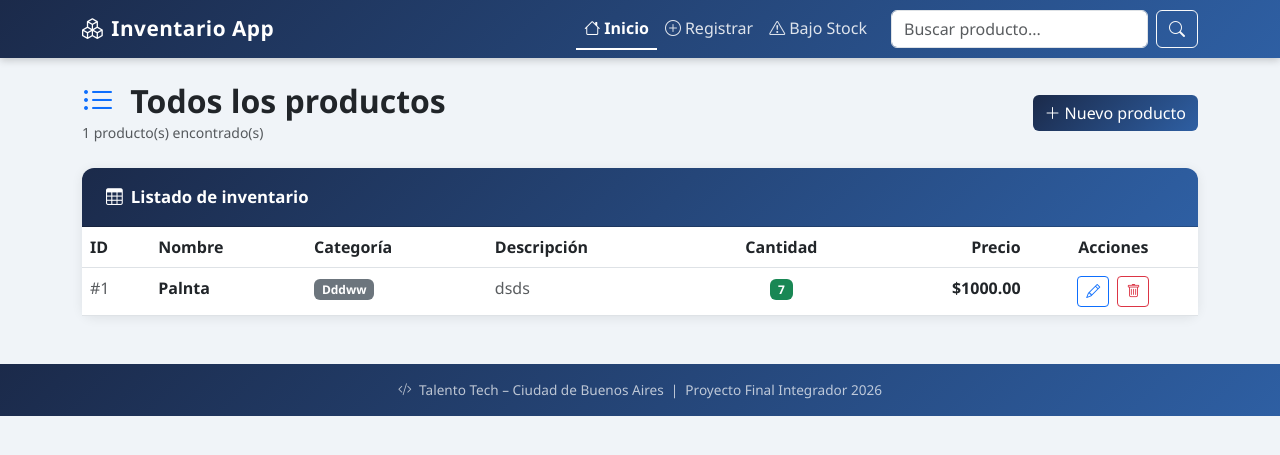
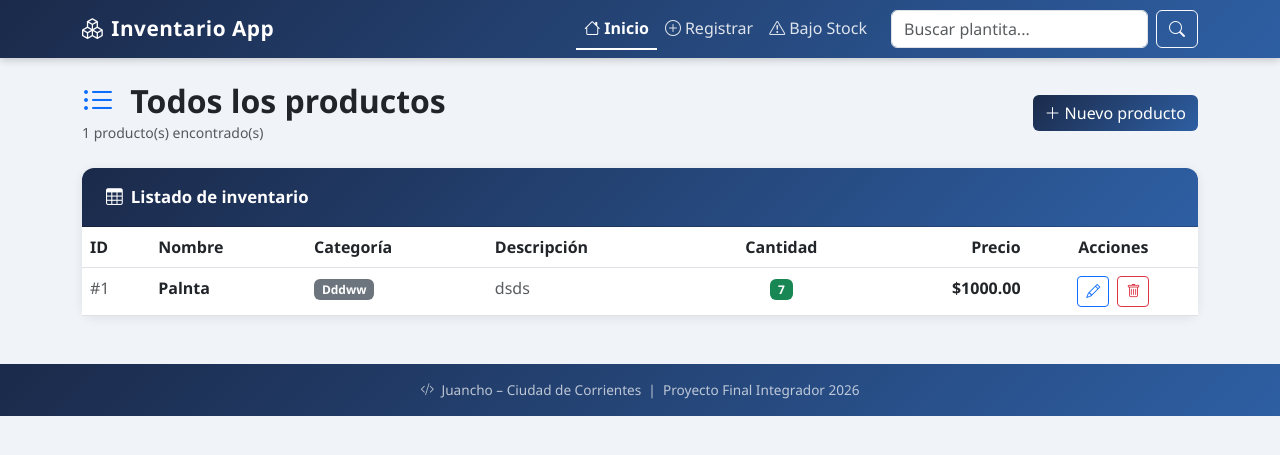
Before and after one commit to Claudioluxt/Gesti-n_Stock, a Flask app: page / in a window 1280 px wide. Shown: the top 455 px of the page. Run offline with Flask 3, Linux system fonts and the light colour scheme; data comes from the database, SQL or seed files in the repository.

Commit message:
Actualizar base.html

```diff
--- a/templates/base.html
+++ b/templates/base.html
@@ -3,7 +3,7 @@
 <head>
     <meta charset="UTF-8">
     <meta name="viewport" content="width=device-width, initial-scale=1.0">
-    <title>{% block titulo %}Gestión de Inventario{% endblock %}</title>
+    <title>{% block titulo %}Gestión de Inventarios de Vivero{% endblock %}</title>
 
     <!-- Bootstrap 5 CSS desde CDN -->
     <link href="https://cdn.jsdelivr.net/npm/bootstrap@5.3.0/dist/css/bootstrap.min.css" rel="stylesheet">
@@ -105,7 +105,7 @@
                 <!-- Buscador en navbar -->
                 <form class="d-flex ms-3" action="/buscar" method="GET">
                     <input class="form-control me-2" type="search" name="q"
-                           placeholder="Buscar producto..." style="min-width:200px;">
+                           placeholder="Buscar plantita..." style="min-width:200px;">
                     <button class="btn btn-outline-light" type="submit">
                         <i class="bi bi-search"></i>
                     </button>
@@ -139,7 +139,7 @@
     <footer class="text-center py-3 mt-5">
         <p class="mb-0">
             <i class="bi bi-code-slash me-1"></i>
-            Talento Tech – Ciudad de Buenos Aires &nbsp;|&nbsp; Proyecto Final Integrador 2026
+            Juancho – Ciudad de Corrientes &nbsp;|&nbsp; Proyecto Final Integrador 2026
         </p>
     </footer>
 
```
